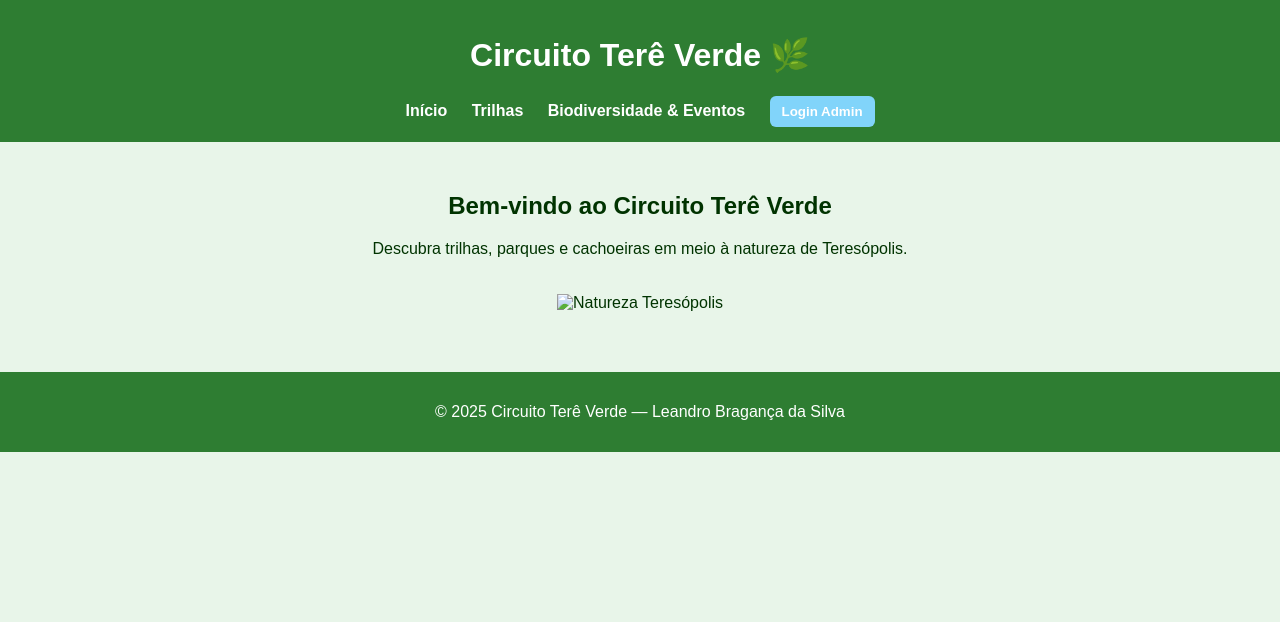
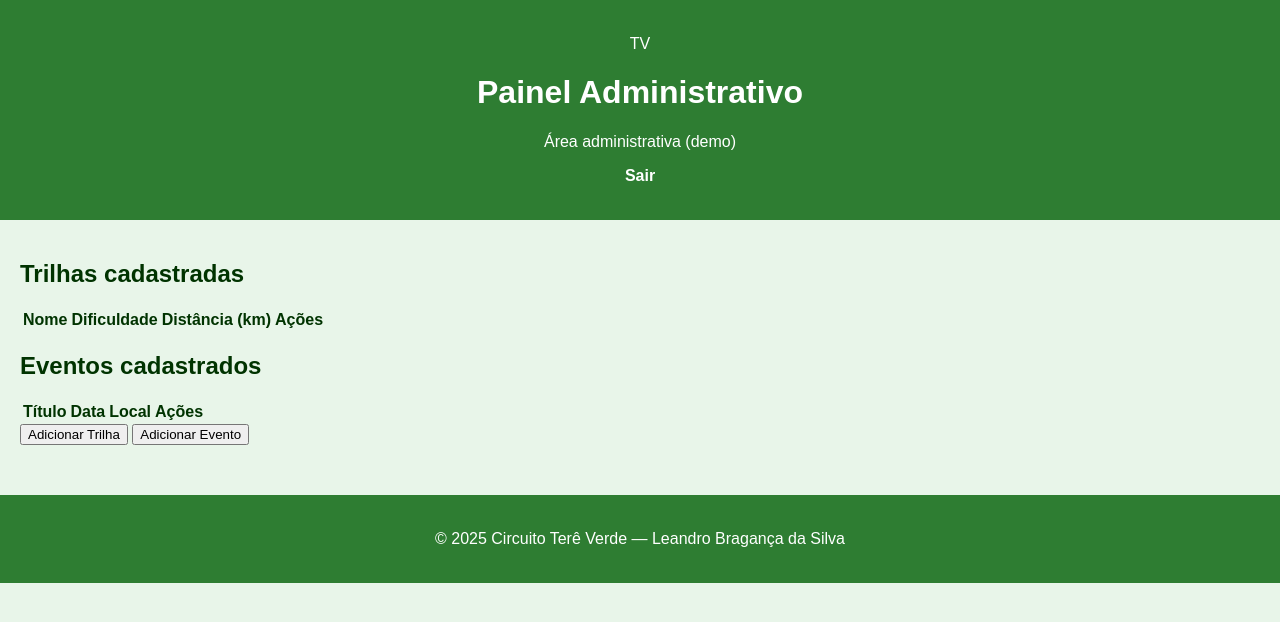
Before and after one commit to Leandrosilva20/tereverde-online-mvp-frontend, a plain HTML site: page admin.html in a window 1280 px wide. Drawn offline with Linux system fonts and the light colour scheme; files that its build step writes are made by us from their sources.

Commit message:
Refactor admin.html for improved structure and content

```diff
--- a/admin.html
+++ b/admin.html
@@ -1,51 +1,63 @@
-<!DOCTYPE html>
+<!doctype html>
 <html lang="pt-BR">
-
 <head>
-  <meta charset="UTF-8" />
-  <meta name="viewport" content="width=device-width, initial-scale=1.0" />
-  <title>Início - Circuito Terê Verde</title>
-
-  <link rel="stylesheet" href="./css/style.css" />
-  <script defer src="./js/main.js"></script>
+  <meta charset="utf-8" />
+  <meta name="viewport" content="width=device-width, initial-scale=1" />
+  <title>Painel Admin - Circuito Terê Verde</title>
+  <link rel="stylesheet" href="css/style.css" />
+  <script defer src="js/main.js"></script>
 </head>
-
 <body>
-  <header>
-    <h1>Circuito Terê Verde 🌿</h1>
-    <nav>
-      <a href="./index.html">Início</a>
-      <a href="./trilhas.html">Trilhas</a>
-      <a href="./biodiversidade.html">Biodiversidade & Eventos</a>
-      <button id="openLogin">Login Admin</button>
-    </nav>
+  <header class="site-header">
+    <div class="container header-inner">
+      <div class="brand">
+        <div class="logo">TV</div>
+        <div>
+          <h1>Painel Administrativo</h1>
+          <p class="subtitle">Área administrativa (demo)</p>
+        </div>
+      </div>
+      <nav class="nav">
+        <a href="index.html" class="nav-link">Sair</a>
+      </nav>
+    </div>
   </header>
 
-  <main>
-    <section class="hero">
-      <h2>Bem-vindo ao Circuito Terê Verde</h2>
-      <p>Descubra trilhas, parques e cachoeiras em meio à natureza de Teresópolis.</p>
-      <img src="./images/hero.svg" alt="Natureza Teresópolis">
-    </section>
+  <main class="container">
+    <h2>Trilhas cadastradas</h2>
+    <table id="trilhasTable" class="admin-table">
+      <thead><tr><th>Nome</th><th>Dificuldade</th><th>Distância (km)</th><th>Ações</th></tr></thead>
+      <tbody></tbody>
+    </table>
+
+    <h2>Eventos cadastrados</h2>
+    <table id="eventsTable" class="admin-table">
+      <thead><tr><th>Título</th><th>Data</th><th>Local</th><th>Ações</th></tr></thead>
+      <tbody></tbody>
+    </table>
+
+    <div class="admin-actions">
+      <button id="addTrailBtn" class="btn primary">Adicionar Trilha</button>
+      <button id="addEventBtn" class="btn primary">Adicionar Evento</button>
+    </div>
   </main>
 
-  <footer>
-    <p>© 2025 Circuito Terê Verde — Leandro Bragança da Silva</p>
+  <footer class="site-footer">
+    <div class="container">
+      <div>© 2025 Circuito Terê Verde — Leandro Bragança da Silva</div>
+    </div>
   </footer>
 
-  <!-- Modal Login -->
-  <div id="loginModal" class="modal">
-    <div class="modal-content">
-      <span id="closeLogin">&times;</span>
-      <h3>Login Administrativo</h3>
-
-      <input type="email" id="email" placeholder="Email">
-      <input type="password" id="senha" placeholder="Senha">
-
-      <button onclick="fazerLogin()">Entrar</button>
+  <div id="editorModal" class="modal" aria-hidden="true">
+    <div class="modal-panel">
+      <button id="closeEditor" class="modal-close">&times;</button>
+      <h3 id="editorTitle">Editar</h3>
+      <div id="editorBody"></div>
+      <div class="modal-actions">
+        <button id="saveEditor" class="btn primary">Salvar</button>
+        <button id="cancelEditor" class="btn ghost">Cancelar</button>
+      </div>
     </div>
   </div>
-
 </body>
-
 </html>
```
